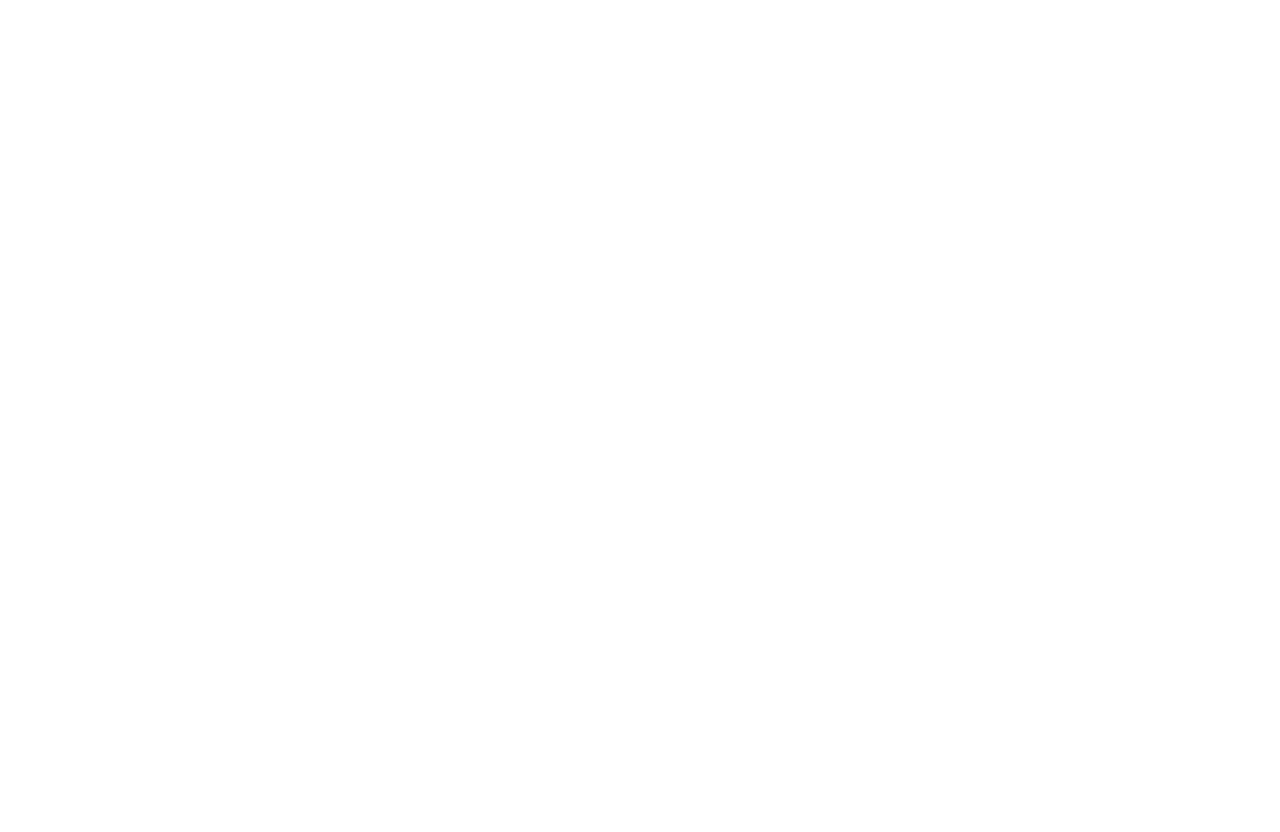
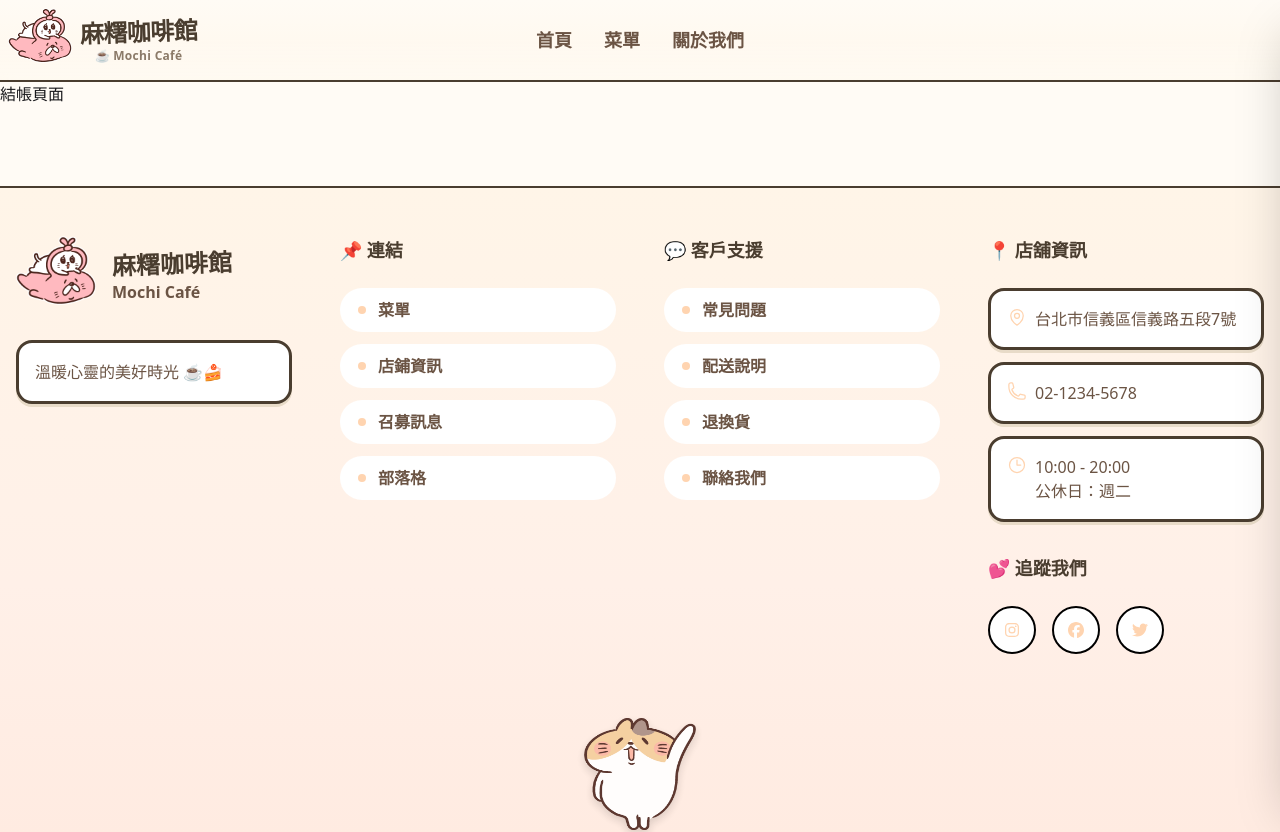
Before and after one commit to samuel00410/coffeeShopWebSite, a Vue app: page /#/checkout in a window 1280 px wide. Before the commit this address had no page. Shown: the top 832 px of the page. Before the commit the page ends 800 px from the top, so only its background shows below. Built offline with nearby package versions, Linux system fonts and the light colour scheme; no server answers.

Commit message:
新增結帳頁面(未完成&沒畫面)、router滑動效果修改

```diff
--- a/src/components/ClientNavbar.vue
+++ b/src/components/ClientNavbar.vue
@@ -29,9 +29,17 @@
       <div class="navbar-center hidden lg:flex">
         <ul class="menu menu-horizontal flex items-center gap-2 px-1">
           <li>
-            <router-link class="nav-link font-black text-lg" to="/"
-              >首頁</router-link
+            <router-link
+              to="/"
+              active-class=""
+              exact-active-class=""
+              class="nav-link font-black text-lg"
+              :class="{
+                'router-link-exact-active': route.path === '/' && !route.hash,
+              }"
             >
+              首頁
+            </router-link>
           </li>
           <li>
             <router-link class="nav-link font-black text-lg" to="/menu"
@@ -39,9 +47,15 @@
             >
           </li>
           <li>
-            <router-link class="nav-link font-black text-lg" to="/about"
-              >關於我們</router-link
+            <router-link
+              to="/#about"
+              active-class=""
+              exact-active-class=""
+              class="nav-link font-black text-lg"
+              :class="{ 'router-link-exact-active': route.hash === '#about' }"
             >
+              關於我們
+            </router-link>
           </li>
         </ul>
       </div>
@@ -69,12 +83,37 @@
             tabindex="-1"
             class="menu menu-sm flex-col gap-3 dropdown-content bg-[#FFFBF5] rounded-box z-1 mt-3 w-52 p-2 shadow"
           >
-            <li><router-link to="/">首頁</router-link></li>
-            <li><router-link to="/menu">菜單</router-link></li>
-            <li><router-link to="/about">關於我們</router-link></li>
+            <li>
+              <router-link
+                to="/"
+                active-class=""
+                exact-active-class=""
+                :class="{
+                  'router-link-exact-active': route.path === '/' && !route.hash,
+                }"
+                @click="closeDropdown"
+              >
+                首頁
+              </router-link>
+            </li>
+            <li>
+              <router-link to="/menu" @click="closeDropdown">菜單</router-link>
+            </li>
+            <li>
+              <router-link
+                to="/#about"
+                active-class=""
+                exact-active-class=""
+                :class="{ 'router-link-exact-active': route.hash === '#about' }"
+                @click="closeDropdown"
+              >
+                關於我們
+              </router-link>
+            </li>
           </ul>
         </div>
         <button
+          v-if="showCart"
           @click="cartStore.toggleCart"
           class="relative hidden lg:block btn btn-ghost hover:bg-amber-600"
         >
@@ -92,6 +131,7 @@
 
   <!-- 平板 和 手機板 購物車顯示 -->
   <button
+    v-if="showCart"
     @click="cartStore.toggleCart"
     class="group fixed bottom-8 right-8 z-50 lg:hidden border-2 border-[#4A3D2F] bg-[#f7b27a] rounded-full p-4 shadow-lg hover:opacity-75 cursor-pointer transition-all duration-300"
   >
@@ -108,22 +148,32 @@
 </template>
 
 <script setup lang="ts">
-import { ref, onMounted, watch } from "vue";
+import { ref, computed, onMounted, watch } from "vue";
 import { ShoppingCartIcon } from "@heroicons/vue/24/outline";
 import { ShoppingCartIcon as ShoppingCartIcon2 } from "@heroicons/vue/24/solid";
 import logoImg from "../assets/images/hero/s0126_27_0.png";
-import { useRouter } from "vue-router";
+import { useRouter, useRoute } from "vue-router";
 import { useCartStore } from "../stores/cart";
 
 const cartStore = useCartStore();
+const route = useRoute();
 const router = useRouter();
 
 onMounted(() => {
   cartStore.getCart();
 });
 
+// 判斷是否在結帳頁面，若是則不顯示購物車按鈕
+const showCart = computed(() => {
+  return route.name !== "Checkout";
+});
+
 const backToHome = () => {
   router.push("/");
+};
+
+const closeDropdown = () => {
+  (document.activeElement as HTMLElement)?.blur();
 };
 </script>
 
--- a/src/components/client/CartDrawer.vue
+++ b/src/components/client/CartDrawer.vue
@@ -170,6 +170,7 @@
 
       <button
         class="w-full px-8 py-4 bg-[#FFD4B0] text-[#4A3D2F] rounded-full font-black text-base shadow-[0_4px_0_0_#C4A68A] hover:shadow-[0_6px_0_0_#C4A68A] transition-all hover:scale-105 active:scale-95 border-3 border-[#4A3D2F] flex items-center justify-center gap-2 cursor-pointer"
+        @click="goCheckOut"
       >
         前往結帳
       </button>
@@ -268,4 +269,9 @@
   cartStore.toggleCart();
   rounter.push({ name: "Menu" });
 };
+
+const goCheckOut = () => {
+  cartStore.toggleCart();
+  rounter.push({ name: "Checkout" });
+};
 </script>
--- a/src/pages/client/About.vue
+++ /dev/null
@@ -1 +0,0 @@
-<template>關於我們</template>
--- /dev/null
+++ b/src/pages/client/Checkout.vue
@@ -0,0 +1,7 @@
+<template>
+  <div>結帳頁面</div>
+</template>
+
+<script setup lang="ts"></script>
+
+<style scoped></style>
--- a/src/pages/client/Home.vue
+++ b/src/pages/client/Home.vue
@@ -1,7 +1,7 @@
 <template>
   <HeroSection />
   <PromotionSection />
-  <AboutSection />
+  <AboutSection id="about" />
   <FeaturedMenuSection />
 </template>
 
--- a/src/router/index.ts
+++ b/src/router/index.ts
@@ -17,14 +17,14 @@
         component: () => import("../pages/client/Menu.vue"),
       },
       {
-        path: "about",
-        name: "About",
-        component: () => import("../pages/client/About.vue"),
-      },
-      {
         path: "product/:productId",
         name: "ProductDetail",
         component: () => import("../pages/client/ProductDetail.vue"),
+      },
+      {
+        path: "checkout",
+        name: "Checkout",
+        component: () => import("../pages/client/Checkout.vue"),
       },
     ],
   },
@@ -68,6 +68,12 @@
   history: createWebHashHistory(),
   routes,
   scrollBehavior(to, from, savedPosition) {
+    if (to.hash) {
+      return {
+        el: to.hash,
+        behavior: "smooth",
+      };
+    }
     return { top: 0 };
   },
 });
```
